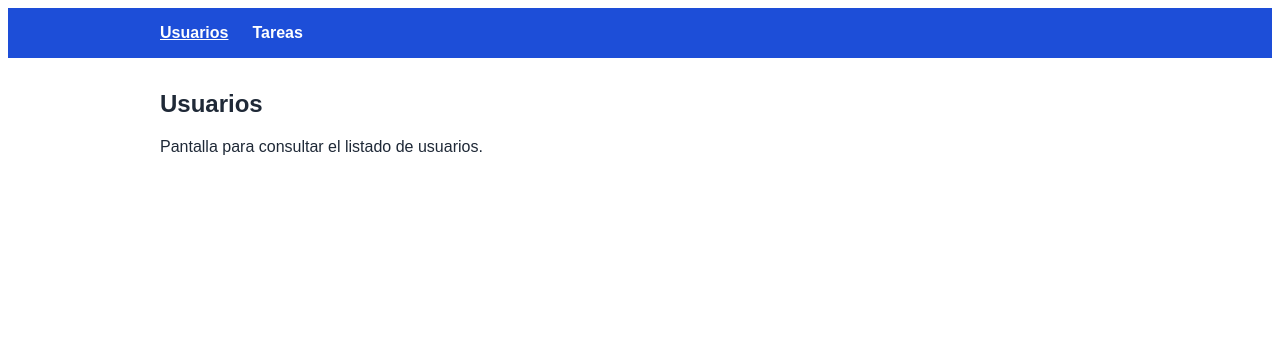
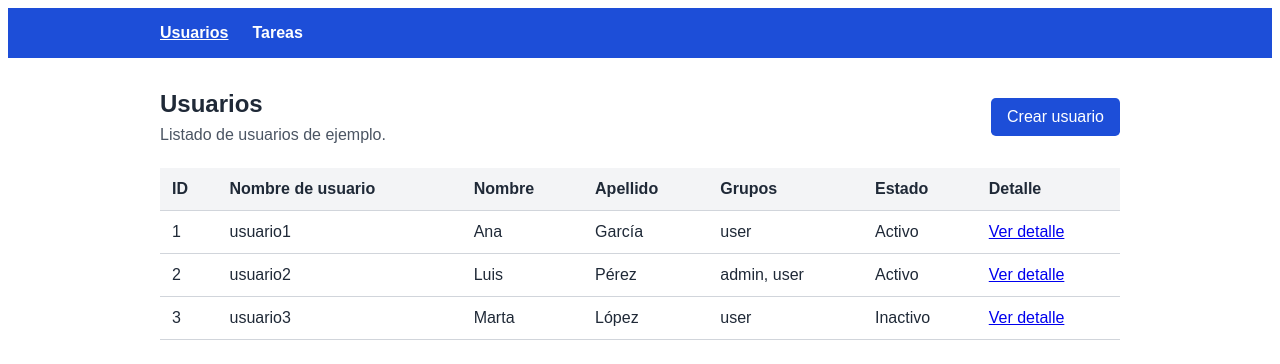
Before and after one commit to pauuuutomas/Tarea-Martes-13-Individual, an Angular app in the folder frontend/: page /usuarios in a window 1280 px wide. Shown: the top 364 px of the page. Built offline with nearby package versions, Linux system fonts and the light colour scheme.

Commit message:
Agregar listado de usuarios

```diff
--- a/frontend/src/app/app.routes.ts
+++ b/frontend/src/app/app.routes.ts
@@ -1,14 +1,11 @@
 import { Routes } from '@angular/router';
 import { Pantalla } from './pantalla/pantalla';
+import { UsuariosLista } from './usuarios-lista/usuarios-lista';
 
 export const appRoutes: Routes = [
   {
     path: 'usuarios',
-    component: Pantalla,
-    data: {
-      titulo: 'Usuarios',
-      descripcion: 'Pantalla para consultar el listado de usuarios.',
-    },
+    component: UsuariosLista,
   },
   {
     path: 'usuarios/crear',
--- /dev/null
+++ b/frontend/src/app/usuarios-lista/usuarios-lista.ts
@@ -0,0 +1,136 @@
+import { Component } from '@angular/core';
+import { RouterLink } from '@angular/router';
+
+interface Usuario {
+  id_usuario: number;
+  username: string;
+  nombres: string;
+  apellidos: string;
+  grupos: string[];
+  activo: boolean;
+}
+
+@Component({
+  selector: 'app-usuarios-lista',
+  imports: [RouterLink],
+  template: `
+    <section>
+      <div class="encabezado">
+        <div>
+          <h1>Usuarios</h1>
+          <p>Listado de usuarios de ejemplo.</p>
+        </div>
+        <a class="boton" routerLink="/usuarios/crear">Crear usuario</a>
+      </div>
+
+      <div class="tabla-contenedor">
+        <table>
+          <thead>
+            <tr>
+              <th>ID</th>
+              <th>Nombre de usuario</th>
+              <th>Nombre</th>
+              <th>Apellido</th>
+              <th>Grupos</th>
+              <th>Estado</th>
+              <th>Detalle</th>
+            </tr>
+          </thead>
+          <tbody>
+            @for (usuario of usuarios; track usuario.id_usuario) {
+              <tr>
+                <td>{{ usuario.id_usuario }}</td>
+                <td>{{ usuario.username }}</td>
+                <td>{{ usuario.nombres }}</td>
+                <td>{{ usuario.apellidos }}</td>
+                <td>{{ usuario.grupos.join(', ') }}</td>
+                <td>{{ usuario.activo ? 'Activo' : 'Inactivo' }}</td>
+                <td>
+                  <a [routerLink]="['/usuarios', usuario.id_usuario]">
+                    Ver detalle
+                  </a>
+                </td>
+              </tr>
+            }
+          </tbody>
+        </table>
+      </div>
+    </section>
+  `,
+  styles: `
+    .encabezado {
+      display: flex;
+      align-items: center;
+      justify-content: space-between;
+      gap: 1rem;
+      margin-bottom: 1.5rem;
+    }
+
+    h1,
+    p {
+      margin: 0;
+    }
+
+    p {
+      margin-top: 0.5rem;
+      color: #4b5563;
+    }
+
+    .boton {
+      display: inline-block;
+      padding: 0.65rem 1rem;
+      border-radius: 0.3rem;
+      background: #1d4ed8;
+      color: white;
+      text-decoration: none;
+    }
+
+    .tabla-contenedor {
+      overflow-x: auto;
+    }
+
+    table {
+      width: 100%;
+      border-collapse: collapse;
+    }
+
+    th,
+    td {
+      padding: 0.75rem;
+      border-bottom: 1px solid #d1d5db;
+      text-align: left;
+    }
+
+    th {
+      background: #f3f4f6;
+    }
+  `,
+})
+export class UsuariosLista {
+  protected readonly usuarios: Usuario[] = [
+    {
+      id_usuario: 1,
+      username: 'usuario1',
+      nombres: 'Ana',
+      apellidos: 'García',
+      grupos: ['user'],
+      activo: true,
+    },
+    {
+      id_usuario: 2,
+      username: 'usuario2',
+      nombres: 'Luis',
+      apellidos: 'Pérez',
+      grupos: ['admin', 'user'],
+      activo: true,
+    },
+    {
+      id_usuario: 3,
+      username: 'usuario3',
+      nombres: 'Marta',
+      apellidos: 'López',
+      grupos: ['user'],
+      activo: false,
+    },
+  ];
+}
```
